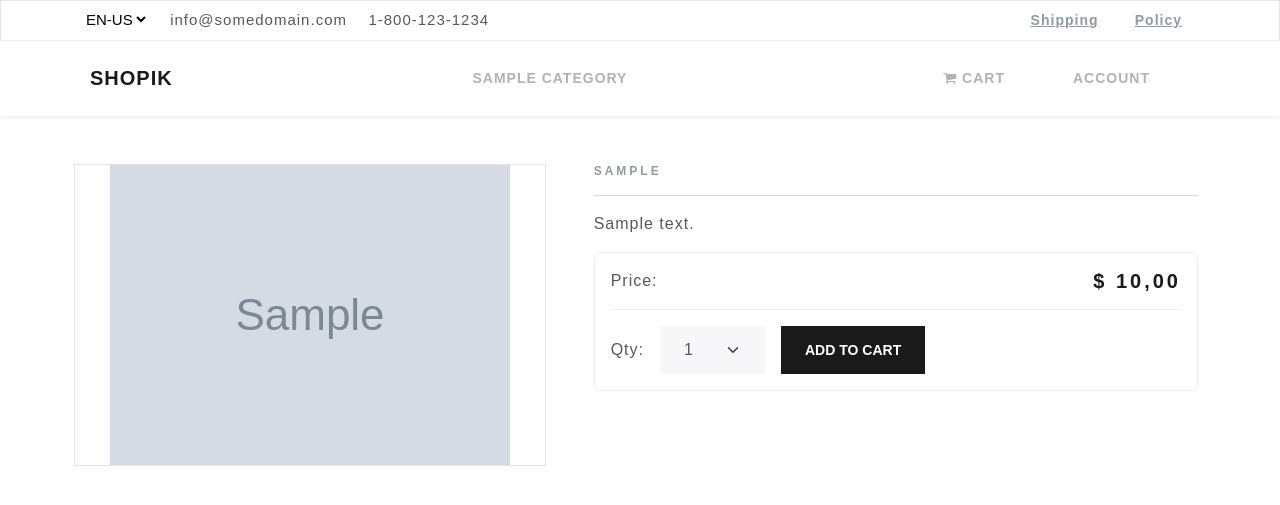
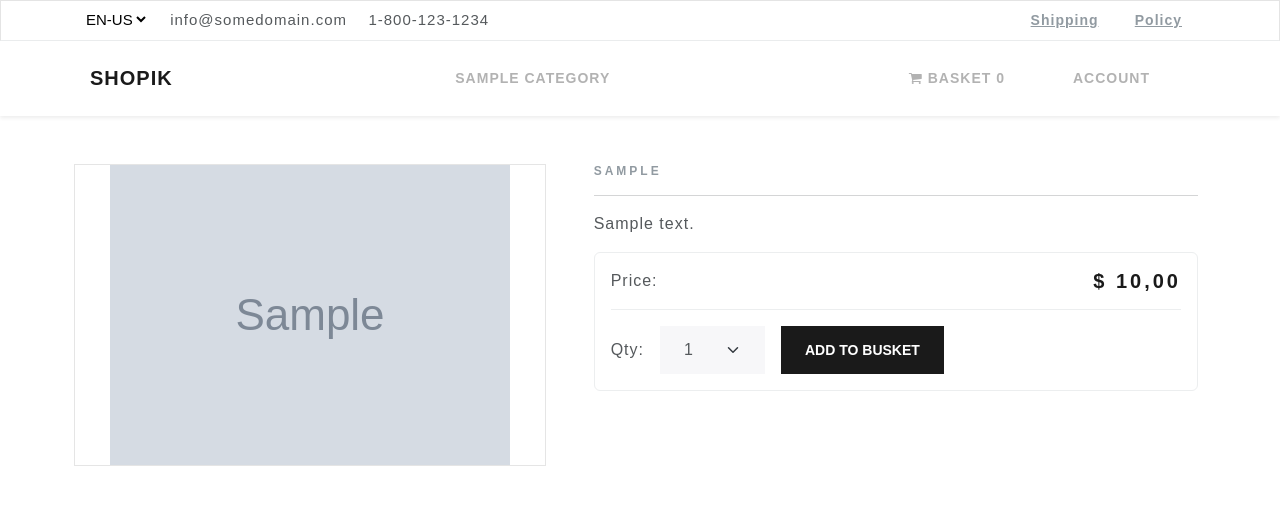
Before and after one commit to TrentProt/django_shop, a Django app: a page that uses shop/templates/layout/base.html in a window 1280 px wide. Shown: the top 505 px of the page. Run offline with Django 4.2, Linux system fonts and the light colour scheme; tables that the repository leaves empty hold one stand-in row (values such as "Sample post"); grey boxes marked "Sample" are stand-in pictures.

Commit message:
basket|html|ajax|basket_view

```diff
--- a/basket/basket.py
+++ b/basket/basket.py
@@ -5,3 +5,17 @@ from shop.models import ProductProxy
 class Basket():
     def __init__(self, request):
         self.session = request.session
+        basket = self.session.get('session_key')
+        if not basket:
+            basket = self.session['session_key'] = {}
+        self.basket = basket
+
+    def __len__(self):
+        return sum(item['qty'] for item in self.basket.values())
+
+    def add(self, product, qty):
+        product_id = str(product.id)
+        if product_id not in self.basket:
+            self.basket[product_id] = {'qty': qty, 'price': str(product.price)}
+        self.basket[product_id]['qty'] = qty
+        self.session.modified = True
--- a/basket/urls.py
+++ b/basket/urls.py
@@ -1,10 +1,11 @@
 from django.urls import path
+from .views import basket_view, basket_add, basket_delete, basket_update
 
 
-app_name = 'shop'
+app_name = 'basket'
 
 urlpatterns = [
-    # path('', products_view, name='products'),
-    # path('<slug:slug>/', products_detail_view, name='product_detail'),
+    path('', basket_view, name='basket'),
+    path('add/', basket_add, name='add_to_basket'),
     # path('search/<slug:slug>/', category_list, name='category_list'),
 ]
--- a/shop/templates/layout/base.html
+++ b/shop/templates/layout/base.html
@@ -26,6 +26,7 @@
     ></script>
     <title>Shopik</title>
     <style>
+
         body {
             font-family: Arial, sans-serif;
         }
@@ -136,8 +137,17 @@
                 </ul>
                 <ul class="navbar-nav ms-auto">
                     <li class="nav-item">
-                        <a class="nav-link mx-2 text-uppercase" href="#">
-                            <i class="fa fa-shopping-cart" aria-hidden="true"></i> Cart
+                        <a class="nav-link mx-2 text-uppercase" href="{% url 'basket:basket' %}">
+                            <i class="fa fa-shopping-cart" aria-hidden="true"></i> Basket
+                            <span id="lblBasketCount'">
+                                {% with basket_qty=basket|length %}
+                                    {% if basket_qty > 0 %}
+                                        {{ basket_qty }}
+                                    {% else %}
+                                        0
+                                    {% endif %}
+                                {% endwith %}
+                            </span>
                         </a>
                     </li>
                     <li class="nav-item">
--- a/shop/templates/shop/product_detail.html
+++ b/shop/templates/shop/product_detail.html
@@ -26,8 +26,8 @@
                                 <option value="3">3</option>
                                 <option value="4">4</option>
                             </select>
-                            <button type="button" id="add-button" class="btn btn-primary">
-                                Add to Cart
+                            <button type="button" id="add-button" value="{{ product.id }}" class="btn btn-primary">
+                                Add to Busket
                             </button>
                         </div>
                     </div>
@@ -36,4 +36,26 @@
         </div>
     </main>
 </div>
+<script>
+    $(document).on('click', '#add-button', function(e){
+        e.preventDefault();
+        $.ajax({
+            type: 'POST',
+            url: '{% url 'basket:add_to_basket' %}',
+            data: {
+                product_id: $('#add-button').val(),
+                product_qty: $('#select option:selected').text(),
+                csrfmiddlewaretoken: '{{ csrf_token }}',
+                action: 'post'
+            },
+            success: function(response){
+                console.log(response)
+
+            },
+            error: function(error){
+                console.log(error)
+            }
+        })
+    })
+</script>
 {% endblock %}
```
Also changed, not shown: basket/templates/basket/basket-view.html (+123 -11 lines), basket/views.py (+15 -2 lines).
